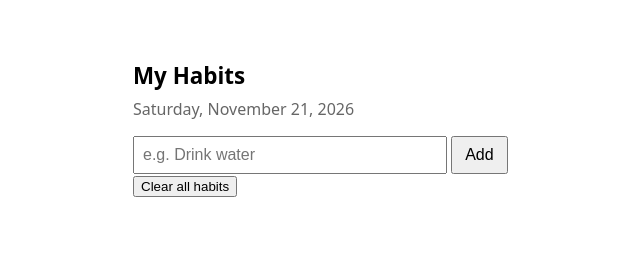
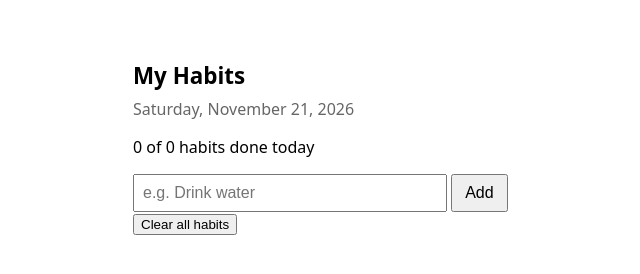
Before and after one commit to Mehedihasan1998/claude-routines-demo, a plain HTML site: page index.html in a window 1280 px wide. Shown: the whole page, without its empty margins (297-937 px from the left). Drawn offline with Linux system fonts and the light colour scheme.

Commit message:
Add a counter showing how many habits are done today
This adds a short line under today's date that says how many habits are checked off out of the total, for example "1 of 3 habits done today". It updates every time the list is drawn, so it changes straight away when you add, tick, or clear habits, and it reads from the same saved list, so nothing about how habits are saved has changed.

Co-Authored-By: Claude Opus 5.5 <noreply@anthropic.com>
Claude-Session: https://claude.ai/code/session_013erM6Jne8tD5dasg3JppQ8

```diff
--- a/index.html
+++ b/index.html
@@ -17,6 +17,7 @@
 <body>
   <h1>My Habits</h1>
   <p id="today-date"></p>
+  <p id="done-count"></p>
   <input id="habit-input" placeholder="e.g. Drink water">
   <button id="add-btn">Add</button>
   <button id="clear-btn">Clear all habits</button>
@@ -53,6 +54,9 @@
         li.appendChild(span);
         list.appendChild(li);
       });
+      const habits = loadHabits();
+      const doneCount = habits.filter((habit) => habit.done).length;
+      document.getElementById("done-count").textContent = doneCount + " of " + habits.length + " habits done today";
     }
 
     function addHabit() {
```
Also changed, not shown: 1 other file.
